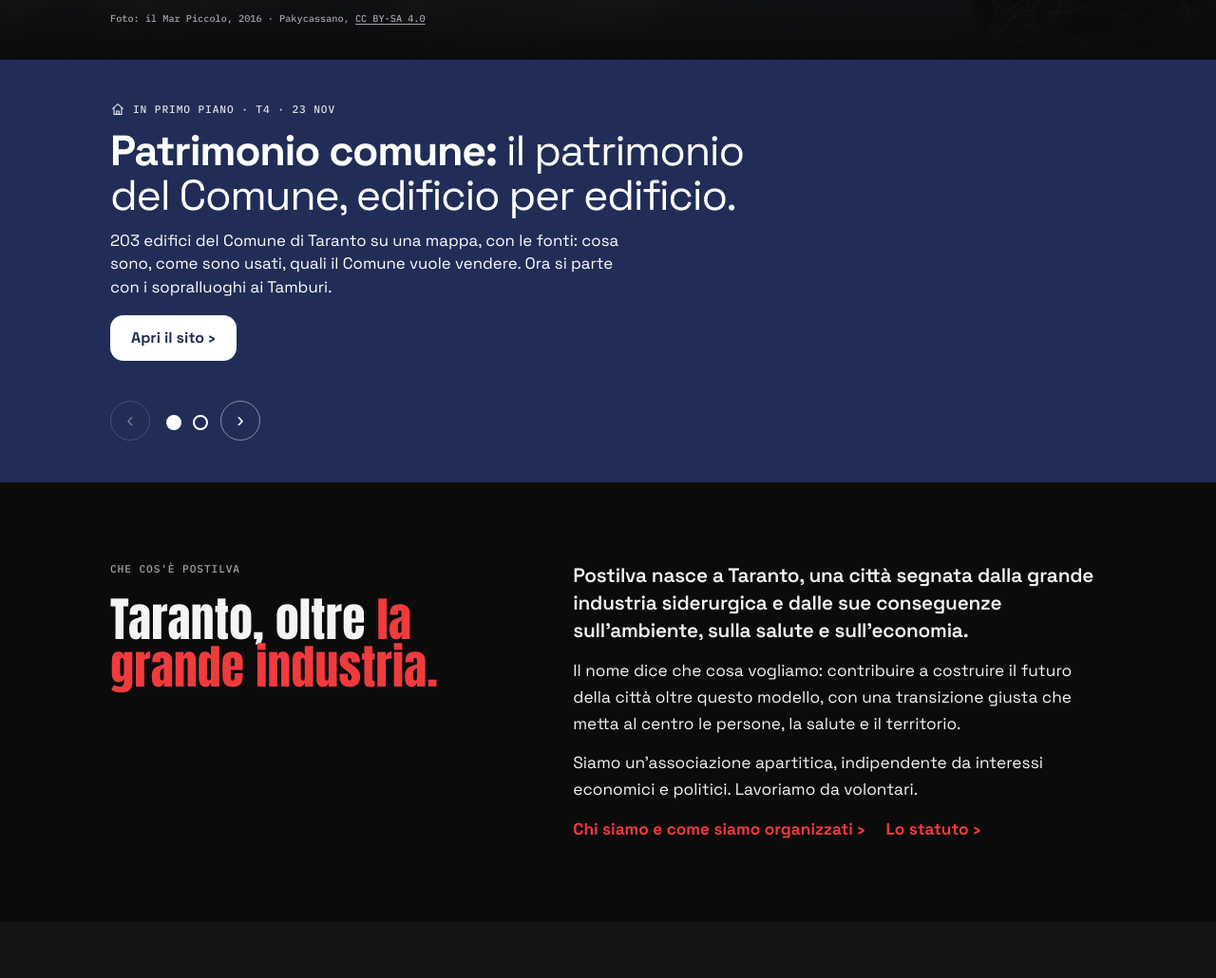
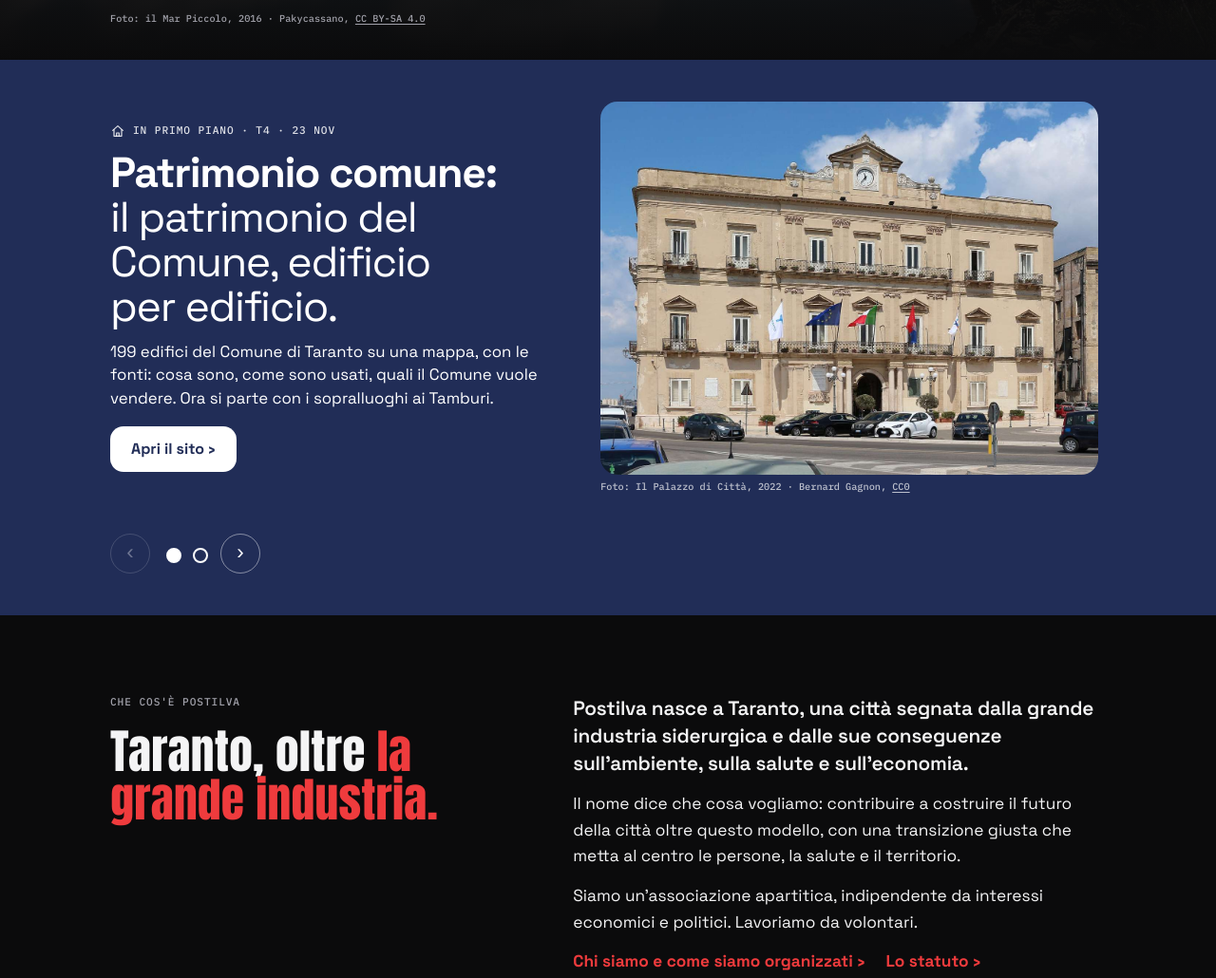
Before and after one commit to Postilva/postilva-sito, a plain HTML site: page 404.html in a window 1280 px wide. Shown: the part 618-1648 px from the top of the page at 95% size. Drawn offline with Linux system fonts and the light colour scheme.

Commit message:
In primo piano con la foto di ogni progetto; Patrimonio comune: 199 edifici
Co-Authored-By: Claude Opus 5.5 <noreply@anthropic.com>
Claude-Session: https://claude.ai/code/session_01GuMA5u9LMHs7V7kwdekV7j

```diff
--- a/404.html
+++ b/404.html
@@ -62,15 +62,21 @@
 <section class="fascia primo-piano" id="primo-piano" aria-roledescription="carosello" aria-label="In primo piano"><div class="in">
   <div class="pp-scorre" id="pp-scorre" tabindex="0">
     <article class="pp-scheda" aria-roledescription="scheda" aria-label="1 di 2">
+      <figure class="pp-foto"><a href="https://patrimonio.postilva.it" tabindex="-1" aria-hidden="true"><img src="/img/palazzo-di-citta-2022.jpg" alt="" decoding="async"></a><figcaption class="credit">Foto: Il Palazzo di Città, 2022 · Bernard Gagnon, <a href="https://commons.wikimedia.org/wiki/File:Palazzo_di_citt%C3%A0,_Taranto.jpg">CC0</a></figcaption></figure>
+      <div class="pp-corpo">
       <p class="eyebrow pp-et"><svg class="ico" viewBox="0 0 24 24" aria-hidden="true"><path d="M4 11 12 4l8 7"/><path d="M6 10v10h12V10"/><path d="M10 20v-5h4v5"/></svg>In primo piano · T4 · 23 nov</p>
       <h2 class="pp-tit">Patrimonio comune: <span>il patrimonio del Comune, edificio per edificio.</span></h2>
-      <p class="pp-testo">203 edifici del Comune di Taranto su una mappa, con le fonti: cosa sono, come sono usati, quali il Comune vuole vendere. Ora si parte con i sopralluoghi ai Tamburi.</p>
+      <p class="pp-testo">199 edifici del Comune di Taranto su una mappa, con le fonti: cosa sono, come sono usati, quali il Comune vuole vendere. Ora si parte con i sopralluoghi ai Tamburi.</p>
       <a class="btn pp-btn" href="https://patrimonio.postilva.it">Apri il sito ›</a>
+      </div>
     </article><article class="pp-scheda" aria-roledescription="scheda" aria-label="2 di 2">
+      <figure class="pp-foto"><a href="https://bonifiche.postilva.it" tabindex="-1" aria-hidden="true"><img src="/img/ilva-2007-mar-piccolo.jpg" alt="" decoding="async"></a><figcaption class="credit">Foto: Lo stabilimento dal Mar Piccolo, 2007 · mafe de baggis, <a href="https://commons.wikimedia.org/wiki/File:ILVA_-_Unit%C3%A0_produttiva_di_Taranto_-_Italy_-_25_Dec._2007.jpg">CC BY-SA 2.0</a></figcaption></figure>
+      <div class="pp-corpo">
       <p class="eyebrow pp-et"><svg class="ico" viewBox="0 0 24 24" aria-hidden="true"><path d="M3 20h18"/><path d="M19 3l-7.5 7.5"/><path d="M17.5 1.8l3 3"/><path d="M10 9l5 5-3.5 3.5a3.5 3.5 0 0 1-5-5z"/></svg>In primo piano · T1 · 16 nov</p>
       <h2 class="pp-tit">Bonifiche Ilva: <span>a che punto sono, area per area.</span></h2>
       <p class="pp-testo">37 aree tra la fabbrica, il Tamburi, Statte e il Mar Piccolo, censite una per una solo con documenti ufficiali.</p>
       <a class="btn pp-btn" href="https://bonifiche.postilva.it">Apri il sito ›</a>
+      </div>
     </article>
   </div>
   <div class="pp-nav">
@@ -210,7 +216,7 @@
         <span class="ppiede"><span class="badge ok">Online</span><span class="tv-et">Tavolo Bonifiche</span></span>
       </a>
       <a class="pcard" href="https://patrimonio.postilva.it">
-        <span class="pnum">203</span>
+        <span class="pnum">199</span>
         <b>Patrimonio comune</b>
         <small>Il censimento degli edifici del Comune di Taranto, edificio per edificio: mappa, schede e fonti</small>
         <span class="ppiede"><span class="badge ok">Online</span><span class="tv-et">Tavolo Spazi</span></span>
--- a/stile.css
+++ b/stile.css
@@ -432,3 +432,17 @@ a.riq:hover { background: var(--surface-2); }
 [data-vista="home"] .hero h1, .pagina-home .hero h1,
 [data-vista="home"] .tit, .pagina-home .tit { font-family: "Anton", Impact, var(--f-body); font-weight: 400; letter-spacing: 0.005em; line-height: 1.02; }
 [data-vista="home"] .hero h1, .pagina-home .hero h1 { line-height: 1; }
+
+/* «In primo piano» con la foto del progetto (Antonio, 26/11/2026): sul telefono la foto sopra, sul computer a fianco */
+.pp-scheda { display: grid; gap: 16px; align-content: start; }
+.pp-foto { margin: 0; display: grid; gap: 6px; }
+.pp-foto > a { display: block; border-radius: var(--r); overflow: hidden; aspect-ratio: 16 / 10; background: rgba(255, 255, 255, 0.08); }
+.pp-foto img { display: block; width: 100%; height: 100%; object-fit: cover; }
+.pp-foto .credit { color: rgba(255, 255, 255, 0.7); }
+.pp-foto .credit a { color: inherit; }
+.pp-scheda .pp-corpo .pp-et { margin-top: 0; }
+@media (min-width: 760px) {
+  .pp-scheda { grid-template-columns: minmax(0, 1fr) minmax(0, 1.1fr); gap: 40px; align-items: center; }
+  .pp-scheda .pp-corpo { order: -1; }
+  .pp-foto > a { aspect-ratio: 4 / 3; }
+}
```
Also changed, not shown: index.html (+8 -2 lines), spazi/index.html (+1 -1 lines).
